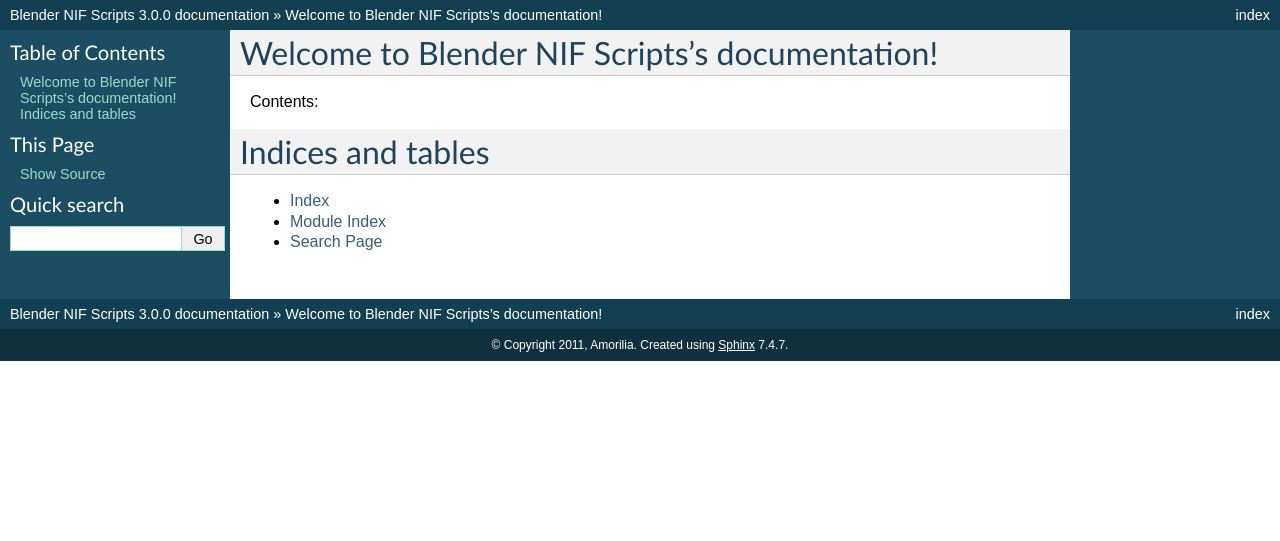
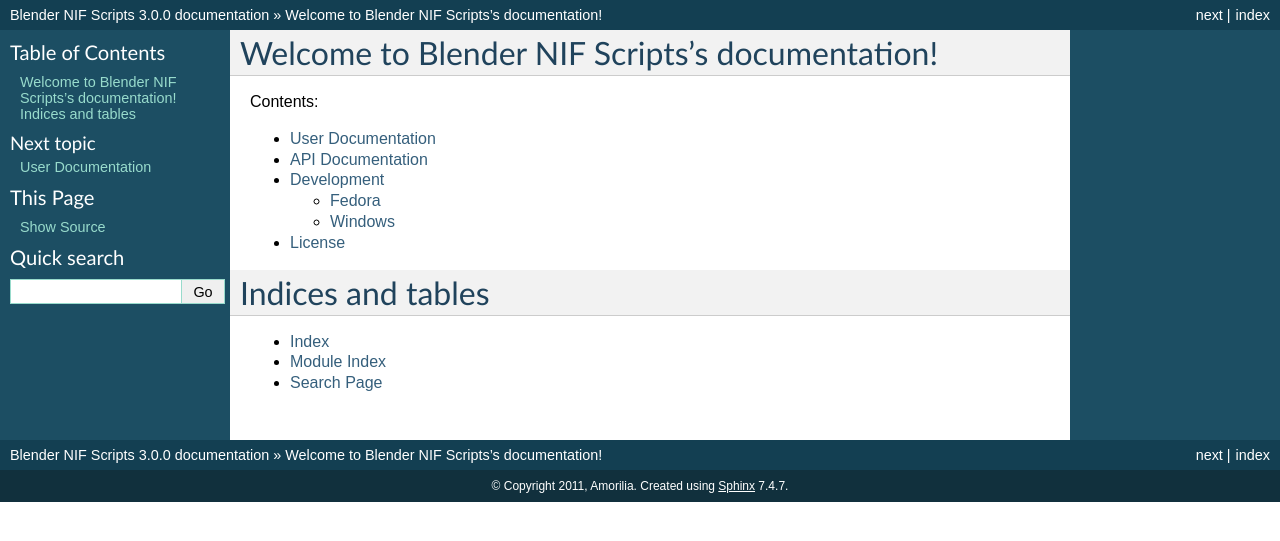
Before and after one commit to niftools/blender_niftools_addon, a Sphinx documentation site: the page built from docs/index.rst, in a window 1280 px wide. Shown: the top 541 px of the page. Built offline with Sphinx 7.4.7, drawn with Linux system fonts in a browser that asks for light colours; formulas are drawn with MathJax 3.

Commit message:
Further documentation for development.

```diff
--- a/docs/additional/index.rst
+++ b/docs/additional/index.rst
@@ -0,0 +1,6 @@
+License
+=======
+
+.. todo::
+
+   Include license here.
--- a/docs/api/index.rst
+++ b/docs/api/index.rst
@@ -0,0 +1,6 @@
+API Documentation
+=================
+
+.. todo::
+
+   Use autodoc.
--- a/docs/conf.py
+++ b/docs/conf.py
@@ -244,3 +244,6 @@
 
 # Example configuration for intersphinx: refer to the Python standard library.
 intersphinx_mapping = {'http://docs.python.org/': None}
+
+# Include all todos
+todo_include_todos = True
--- a/docs/index.rst
+++ b/docs/index.rst
@@ -11,6 +11,11 @@
 .. toctree::
    :maxdepth: 2
 
+   user/index
+   api/index
+   development/index
+   additional/index
+
 Indices and tables
 ==================
 
--- a/docs/user/index.rst
+++ b/docs/user/index.rst
@@ -0,0 +1,6 @@
+User Documentation
+==================
+
+.. todo::
+
+   To be written.
```
Also changed, not shown: docs/development/index.rst (+24 -8 lines), 1 other file.
